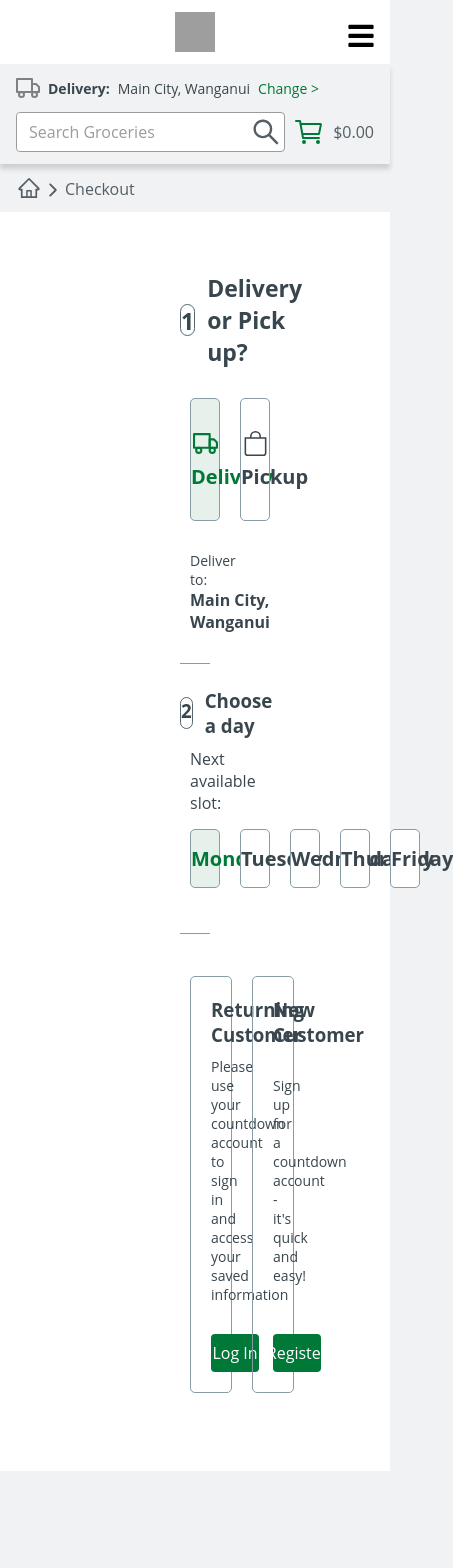
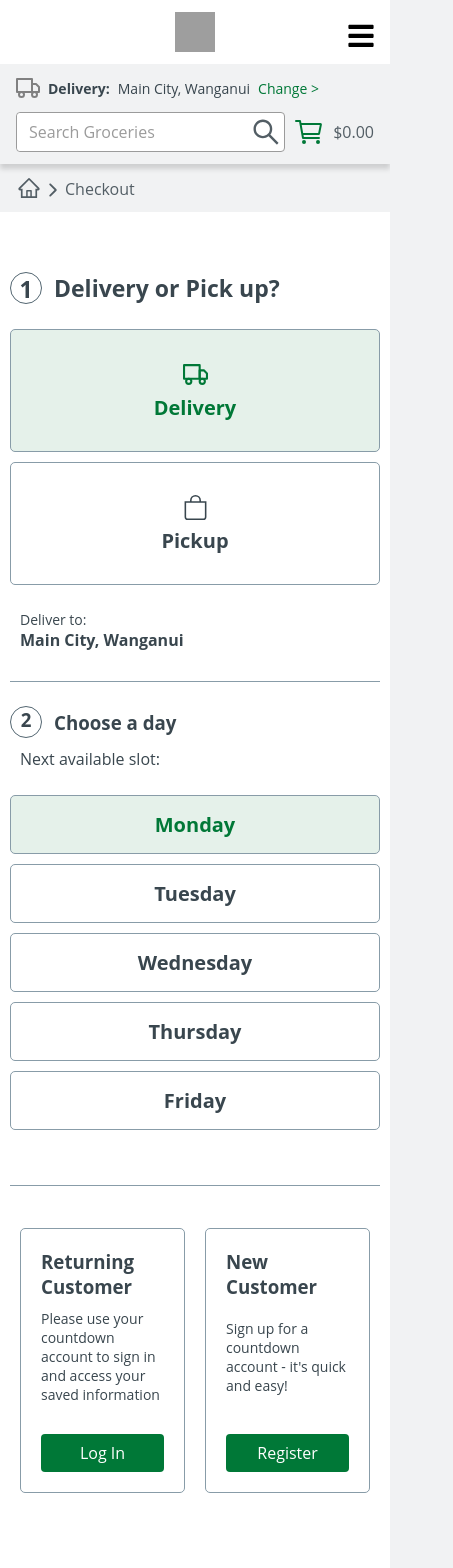
Before and after one commit to hashimkhanzada/countdown-clone, a React (Create React App) app in the folder client/: page /checkout in a window 390 px wide. Shown: the top 1568 px of the page, 453 px wide, since content can reach past the window. Before the commit the page ends 1471 px from the top, so only its background shows below. Built offline with nearby package versions, Linux system fonts and the light colour scheme; grey boxes are pictures that could not be loaded.

Commit message:
Improved responsiveness

```diff
--- a/client/src/components/cartCard/CartCard.styles.ts
+++ b/client/src/components/cartCard/CartCard.styles.ts
@@ -25,6 +25,10 @@ export const Col2 = styled.div`
   display: flex;
   align-items: center;
   justify-content: center;
+
+  @media screen and (max-width: 1030px) {
+    flex-direction: column;
+  }
 
   > * {
     padding: 12px 16px;
@@ -88,6 +92,7 @@ export const InfoCol = styled.div`
 
 export const QuantityCol = styled.div`
   display: flex;
+
   input {
     border: 1px solid #b4b9bc;
     border-bottom-left-radius: 5px;
--- a/client/src/pages/CartPage/Cart.styles.ts
+++ b/client/src/pages/CartPage/Cart.styles.ts
@@ -41,6 +41,11 @@ export const TotalCostRow = styled.div`
   padding: 25px 50px;
   width: 50%;
 
+  @media screen and (max-width: 1030px) {
+    width: 100%;
+    padding: 25px;
+  }
+
   > * {
     margin: 2px 0;
   }
@@ -57,6 +62,10 @@ export const Total = styled.div`
 
   h1 {
     font-size: 26px;
+
+    @media screen and (max-width: 1030px) {
+      font-size: 20px;
+    }
   }
 `;
 
--- a/client/src/pages/CheckoutPage/Checkout.styles.ts
+++ b/client/src/pages/CheckoutPage/Checkout.styles.ts
@@ -20,6 +20,24 @@ export const MainContainer = styled.div`
   flex-direction: column;
   background-color: white;
   padding: 48px 180px;
+
+  @media screen and (max-width: 1030px) {
+    padding: 48px 10px;
+  }
+
+  .deliveryButtons {
+    display: flex;
+    margin: 20px 0;
+
+    @media screen and (max-width: 1030px) {
+      align-items: center;
+      flex-direction: column;
+
+      button {
+        margin: 5px 0;
+      }
+    }
+  }
 
   .checkoutOptions {
     margin: 20px 0;
--- a/client/src/pages/CheckoutPage/Checkout.tsx
+++ b/client/src/pages/CheckoutPage/Checkout.tsx
@@ -40,7 +40,7 @@ const Checkout = () => {
                 <h3 className="num">1</h3>
                 <h3>Delivery or Pick up?</h3>
               </div>
-              <div style={{ display: "flex", margin: "20px 0" }}>
+              <div className="deliveryButtons">
                 <button
                   onClick={() => setDeliveryType("Delivery")}
                   name="Delivery"
@@ -77,7 +77,7 @@ const Checkout = () => {
                 <h3>Choose a day</h3>
               </div>
               <p style={{ marginLeft: "10px" }}>Next available slot:</p>
-              <div style={{ display: "flex", margin: "5px 0" }}>
+              <div className="deliveryButtons">
                 <button
                   onClick={() => setDayId("Monday")}
                   name="Monday"
--- a/client/src/pages/PaymentPage/Payment.styles.ts
+++ b/client/src/pages/PaymentPage/Payment.styles.ts
@@ -20,6 +20,10 @@ export const MainContainer = styled.div`
   flex-direction: column;
   background-color: white;
   padding: 48px 180px;
+
+  @media screen and (max-width: 1030px) {
+    padding: 48px 10px;
+  }
 
   .checkoutOptions {
     margin: 20px 0;
@@ -59,4 +63,18 @@ export const PaymentInfoRow = styled.div`
 export const CreditCardRow = styled.div`
   display: flex;
   flex-direction: column;
+
+  .cardContainer {
+    width: 40%;
+    margin-top: 30px;
+
+    @media screen and (max-width: 1030px) {
+      width: 100%;
+
+      button {
+        width: 100%;
+        margin-top: 20px;
+      }
+    }
+  }
 `;
--- a/client/src/pages/PaymentPage/Payment.tsx
+++ b/client/src/pages/PaymentPage/Payment.tsx
@@ -108,7 +108,7 @@ const Payment = () => {
                       alt="card types"
                     />
                   </div>
-                  <div style={{ width: "40%", marginTop: "30px" }}>
+                  <div className="cardContainer">
                     <input
                       placeholder="Card number"
                       style={{
--- /dev/null
+++ b/client/src/pages/ReceiptPage/Receipt.styles.ts
@@ -0,0 +1,3 @@
+import styled from "styled-components";
+
+export const ReceiptContainer = styled.div``;
```
Also changed, not shown: client/src/pages/ReceiptPage/Receipt.tsx (added, +10 -0 lines).
